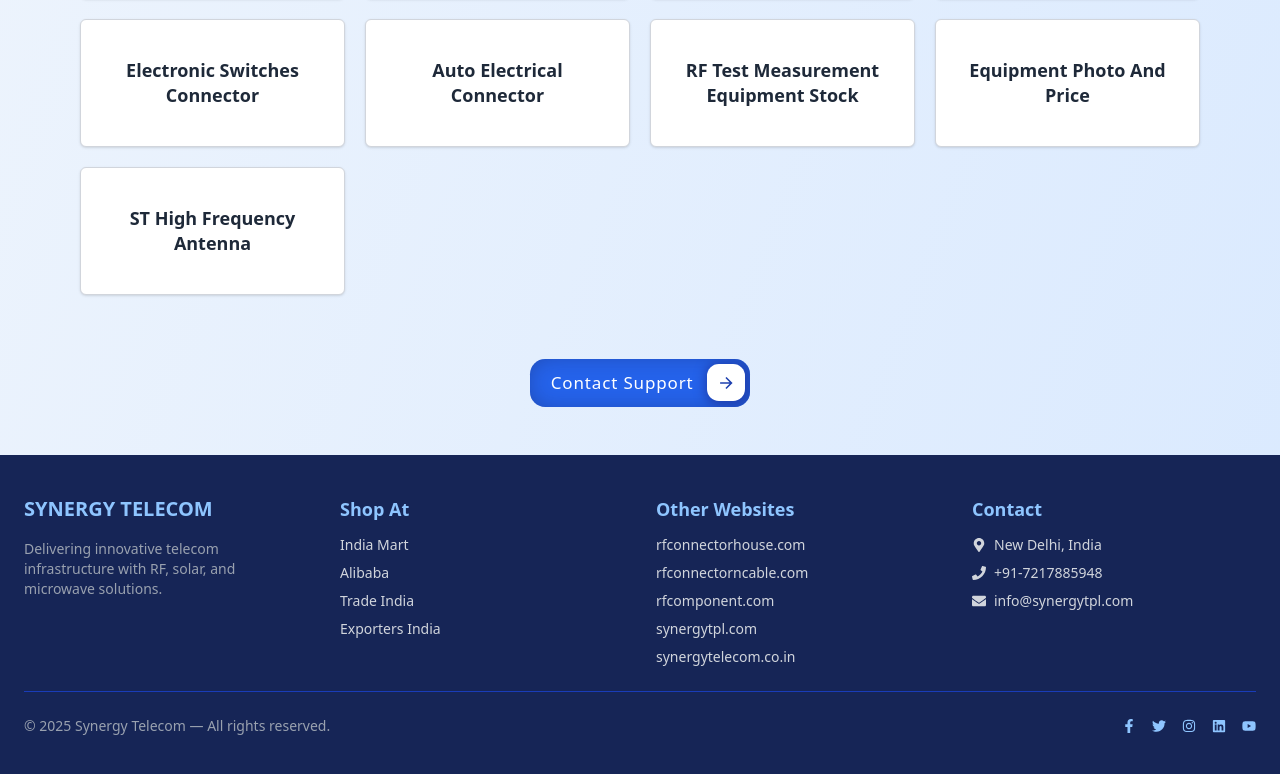
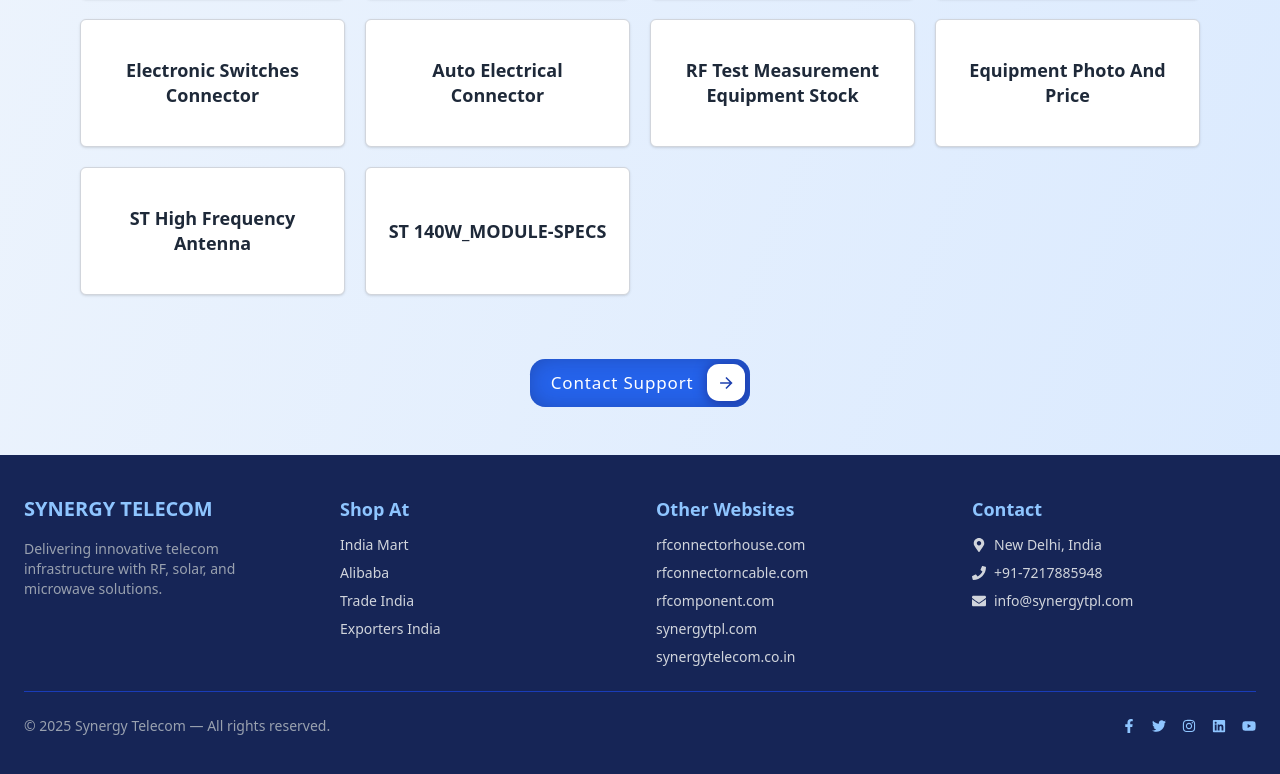
Before and after one commit to rfcon123/Synergy, a React (Vite) app: page /product-catalogue in a window 1280 px wide. Shown: the part 3102-3876 px from the top of the page. Built offline with nearby package versions, Linux system fonts and the light colour scheme.

Commit message:
update new product

```diff
--- a/src/pages/ProductCatalogue.jsx
+++ b/src/pages/ProductCatalogue.jsx
@@ -80,6 +80,7 @@ const catalogueLinks = [
   { name: "RF Test Measurement Equipment Stock", link: "https://www.rfconnector.in/Product/Product_Cataloge/RF_Test_Measurement_Equipment_Stock.pdf" },
   { name: "Equipment Photo And Price", link: "https://rfconnector.in/Product/EQUIPMENT%20PHOTO%20AND%20PRICE.pdf" },
   { name: "ST High Frequency Antenna", link: "https://rfconnector.in/Product/ST_HIGH%20_FREQUENCY_ANTENNA.pdf" },
+  { name: "ST 140W_MODULE-SPECS", link: "/pdfs/ST 140W_MODULE-SPECS.pdf" },
 
 
 ];
```
Also changed, not shown: 1 other file (tests, documents, lock files or other folders).
